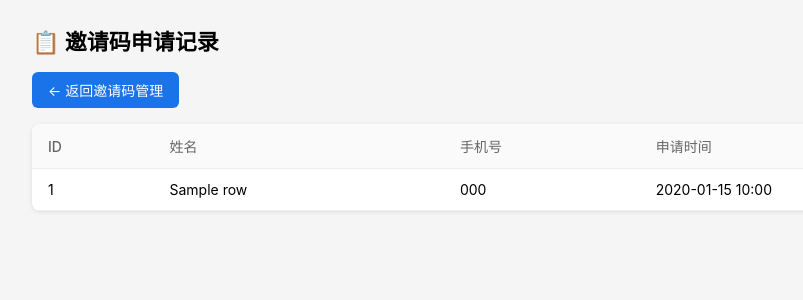
After one commit to xiaoyuqinA/hotel-ai-agent, a FastAPI app: template admin/templates/requests.html in a window 1280 px wide. The commit adds this page. Shown: the top 300 px of the page, without its empty margins (108-911 px from the left). Run offline with FastAPI, Linux system fonts and the light colour scheme; the template is opened without the code that fills it: most values are stand-ins (such as "Sample title", 1, 10 or a date in 2020); parts of the project's set-up code (start-up, migrations or seed data) failed here and were passed over.

Commit message:
feat: admin 后台新增邀请码申请记录查看页面
- 新增 /requests 路由，展示官网表单提交的申请（姓名/手机号/时间）
- 首页 toolbar 增加'查看申请记录'入口
- 新增 requests.html 模板
- 修复 TemplateResponse 调用适配新版 Starlette（index/generate 页面渲染）
- 新增 /requests 页面测试

Co-Authored-By: Claude Fable 5 <noreply@anthropic.com>

```diff
--- a/admin/app.py
+++ b/admin/app.py
@@ -52,12 +52,26 @@ async def index(request: Request):
         )
     finally:
         await conn.close()
-    return templates.TemplateResponse("index.html", {"request": request, "codes": rows, "now": datetime.now(timezone.utc)})
+    return templates.TemplateResponse(request, "index.html", {"codes": rows, "now": datetime.now(timezone.utc)})
 
 
 @app.get("/generate", response_class=HTMLResponse)
 async def generate_page(request: Request):
-    return templates.TemplateResponse("generate.html", {"request": request})
+    return templates.TemplateResponse(request, "generate.html", {})
+
+
+@app.get("/requests", response_class=HTMLResponse)
+async def requests_page(request: Request):
+    """查看官网邀请码申请记录。"""
+    conn = await get_db()
+    try:
+        rows = await conn.fetch(
+            "SELECT id, name, phone, created_at "
+            "FROM invite_requests ORDER BY id DESC"
+        )
+    finally:
+        await conn.close()
+    return templates.TemplateResponse(request, "requests.html", {"requests": rows})
 
 
 @app.post("/generate")
--- a/admin/templates/index.html
+++ b/admin/templates/index.html
@@ -29,6 +29,7 @@
         <h1>🏨 邀请码管理</h1>
         <div class="toolbar">
             <a href="/generate" class="btn btn-primary">+ 生成邀请码</a>
+            <a href="/requests" class="btn btn-primary">📋 查看申请记录</a>
         </div>
 
         <table>
--- /dev/null
+++ b/admin/templates/requests.html
@@ -0,0 +1,54 @@
+<!DOCTYPE html>
+<html lang="zh-CN">
+<head>
+    <meta charset="UTF-8">
+    <meta name="viewport" content="width=device-width, initial-scale=1.0">
+    <title>邀请码申请记录</title>
+    <style>
+        * { margin: 0; padding: 0; box-sizing: border-box; }
+        body { font-family: -apple-system, BlinkMacSystemFont, 'Segoe UI', Roboto, sans-serif; background: #f5f5f5; padding: 24px; }
+        .container { max-width: 1000px; margin: 0 auto; }
+        h1 { font-size: 22px; margin-bottom: 16px; }
+        .btn { display: inline-block; padding: 8px 16px; border-radius: 6px; font-size: 14px; cursor: pointer; text-decoration: none; border: none; }
+        .btn-primary { background: #1a73e8; color: white; }
+        .toolbar { margin-bottom: 16px; display: flex; gap: 8px; align-items: center; }
+        table { width: 100%; border-collapse: collapse; background: white; border-radius: 8px; overflow: hidden; box-shadow: 0 1px 4px rgba(0,0,0,0.1); }
+        th, td { padding: 12px 16px; text-align: left; border-bottom: 1px solid #eee; font-size: 14px; }
+        th { background: #fafafa; font-weight: 500; color: #666; }
+        .empty { text-align: center; color: #999; padding: 40px; }
+        .back { color: #1a73e8; text-decoration: none; font-size: 14px; }
+    </style>
+</head>
+<body>
+    <div class="container">
+        <h1>📋 邀请码申请记录</h1>
+        <div class="toolbar">
+            <a href="/" class="btn btn-primary">← 返回邀请码管理</a>
+        </div>
+
+        <table>
+            <thead>
+                <tr>
+                    <th>ID</th>
+                    <th>姓名</th>
+                    <th>手机号</th>
+                    <th>申请时间</th>
+                </tr>
+            </thead>
+            <tbody>
+                {% for row in requests %}
+                <tr>
+                    <td>{{ row.id }}</td>
+                    <td>{{ row.name }}</td>
+                    <td>{{ row.phone }}</td>
+                    <td>{{ row.created_at.strftime('%Y-%m-%d %H:%M') }}</td>
+                </tr>
+                {% endfor %}
+                {% if not requests %}
+                <tr><td colspan="4" class="empty">暂无申请记录</td></tr>
+                {% endif %}
+            </tbody>
+        </table>
+    </div>
+</body>
+</html>
```
Also changed, not shown: tests/admin/test_functional.py (+6 -0 lines).
